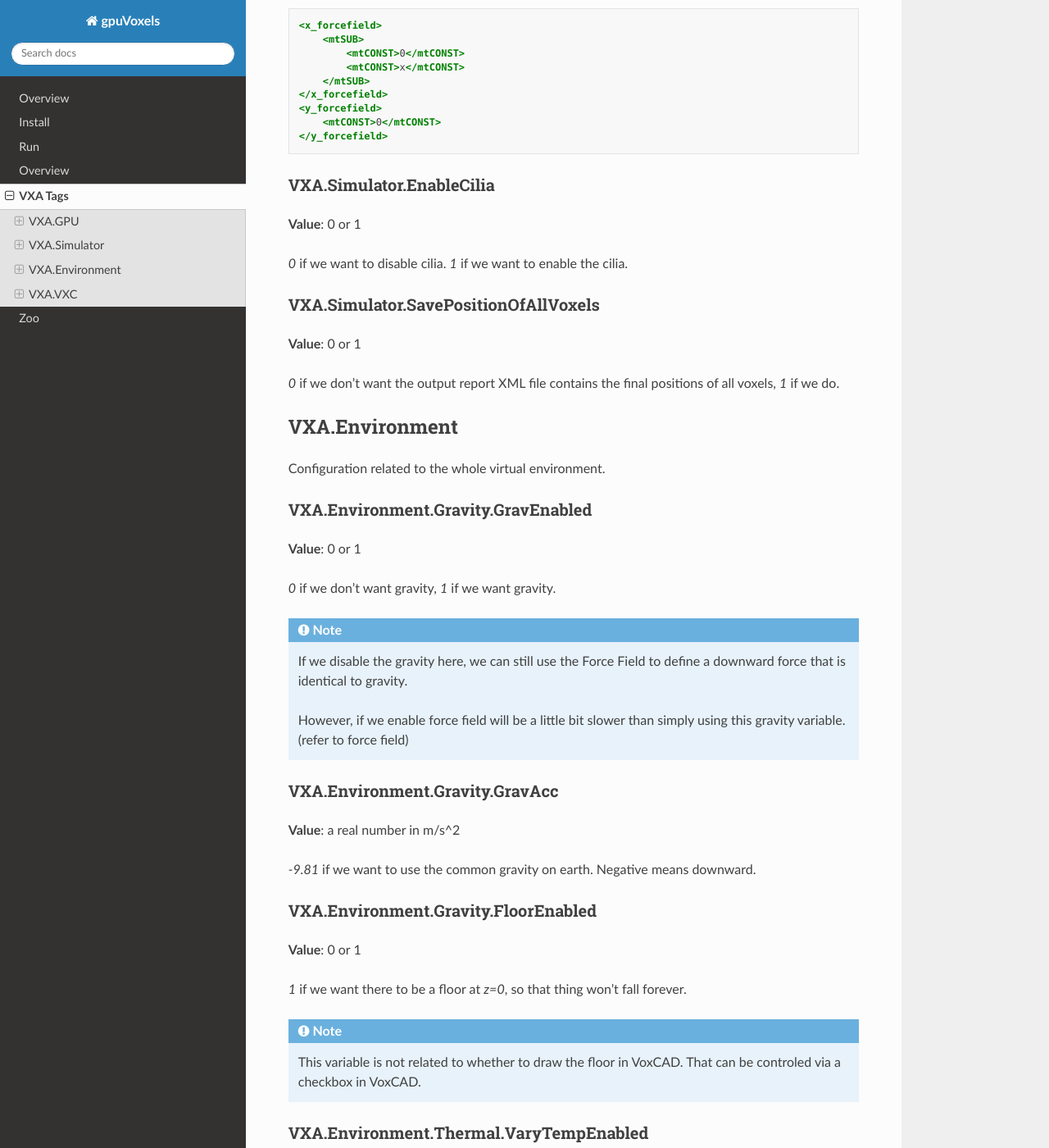
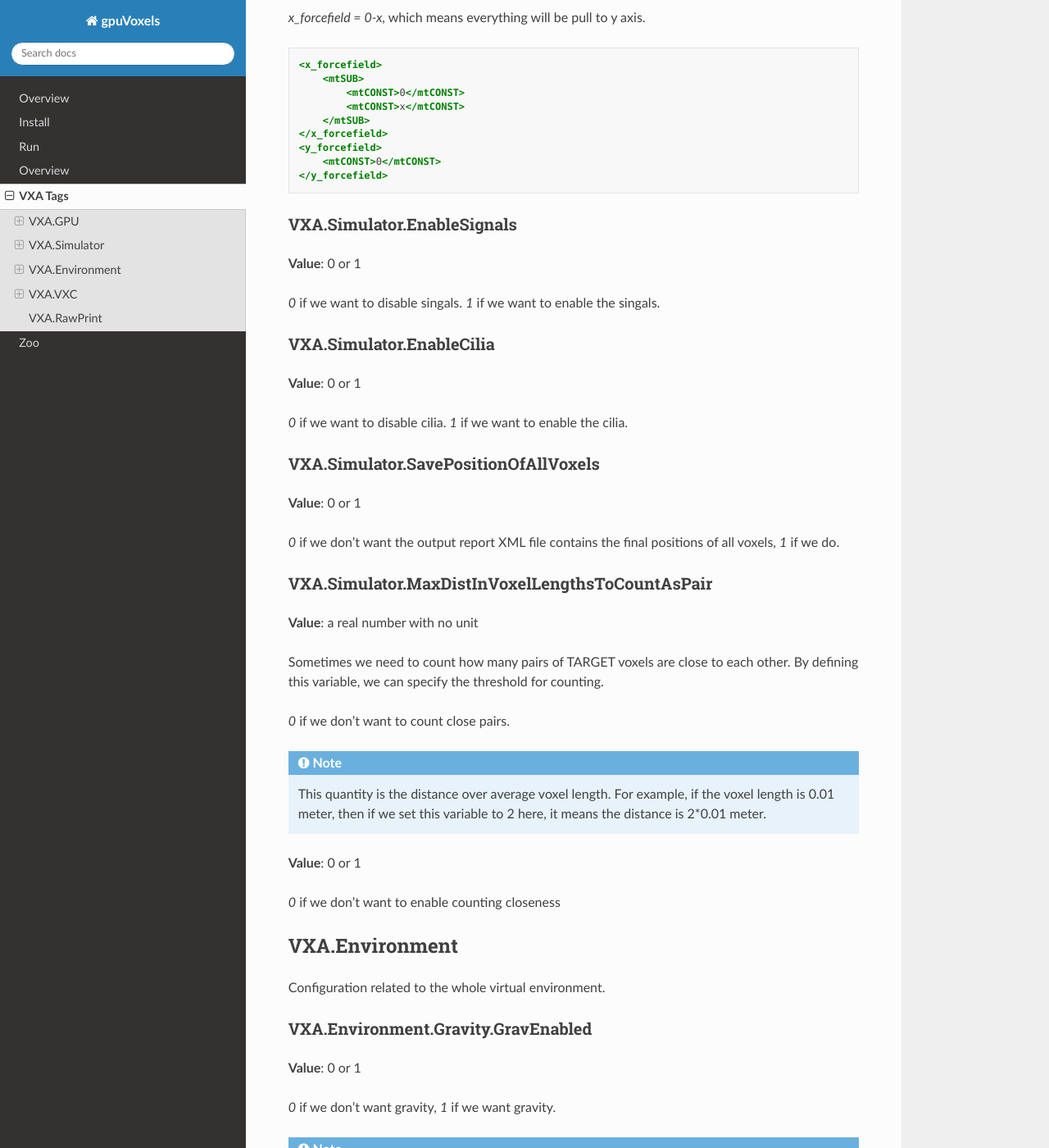
Before and after one commit to liusida/gpuVoxels, a Sphinx documentation site: the page built from docs/source/vxa-vxd/tags.rst, in a window 1280 px wide and 1400 px high, scrolled down 4456 px. Shown: the whole window at 82% size. Built offline with Sphinx 7.4.7 and the Read the Docs theme 2.0.0, drawn with Linux system fonts in a browser that asks for light colours; some of the changed text lies outside the part shown.

Commit message:
add signal tags

```diff
--- a/docs/source/vxa-vxd/tags.rst
+++ b/docs/source/vxa-vxd/tags.rst
@@ -145,7 +145,7 @@ VXA.Simulator.AttachDetach.AttachCondition
 
 **Value**: a set of MathTrees (refer to MathTree)
 
-if we want attachment happens whenever collision happens, we can use
+If we want attachment happens whenever collision happens, we can define `Condition_0`, `Condition_1`, up to `Condition_4`.
 
 .. code-block:: XML
 
@@ -169,7 +169,7 @@ VXA.Simulator.ForceField
 
 **Value**: three MathTrees for x,y,z dimension (refer to MathTree)
 
-If we want to apply an external force field to the simulation, we can define it here.
+If we want to apply an external force field to the simulation, we can define it here. We can define `x_forcefield`, `y_forcefield`, and `z_forcefield`.
 
 Here is an example to define a force field that only has value on x direction.
 
@@ -187,6 +187,14 @@ Here is an example to define a force field that only has value on x direction.
         <mtCONST>0</mtCONST>
     </y_forcefield>
 
+VXA.Simulator.EnableSignals
+^^^^^^^^^^^^^^^^^^^^^^^^^^^
+
+**Value**: 0 or 1
+
+`0` if we want to disable singals. `1` if we want to enable the singals.
+
+
 VXA.Simulator.EnableCilia
 ^^^^^^^^^^^^^^^^^^^^^^^^^
 
@@ -201,6 +209,20 @@ VXA.Simulator.SavePositionOfAllVoxels
 
 `0` if we don't want the output report XML file contains the final positions of all voxels, `1` if we do.
 
+VXA.Simulator.MaxDistInVoxelLengthsToCountAsPair
+^^^^^^^^^^^^^^^^^^^^^^^^^^^^^^^^^^^^^^^^^^^^^^^^
+
+**Value**: a real number with no unit
+
+Sometimes we need to count how many pairs of TARGET voxels are close to each other. By defining this variable, we can specify the threshold for counting.
+
+`0` if we don't want to count close pairs.
+
+.. note:: This quantity is the distance over average voxel length. For example, if the voxel length is 0.01 meter, then if we set this variable to 2 here, it means the distance is 2*0.01 meter.
+
+**Value**: 0 or 1
+
+`0` if we don't want to enable counting closeness
 
 VXA.Environment
 ---------------
@@ -562,3 +584,10 @@ VXA.VXC.Structure.ShiftCiliaForce
 **Value**: a set of real numbers, which define the behavior shifting of the cilia force in x,y,z dimension for each voxel in one layer.
 
 When a voxel has a signal larger than 0, there will be a shifting in behavior.
+
+VXA.RawPrint
+------------
+
+**Value**: a string
+
+What was passed here will be simply passed along to the history file (or standard output).
```
